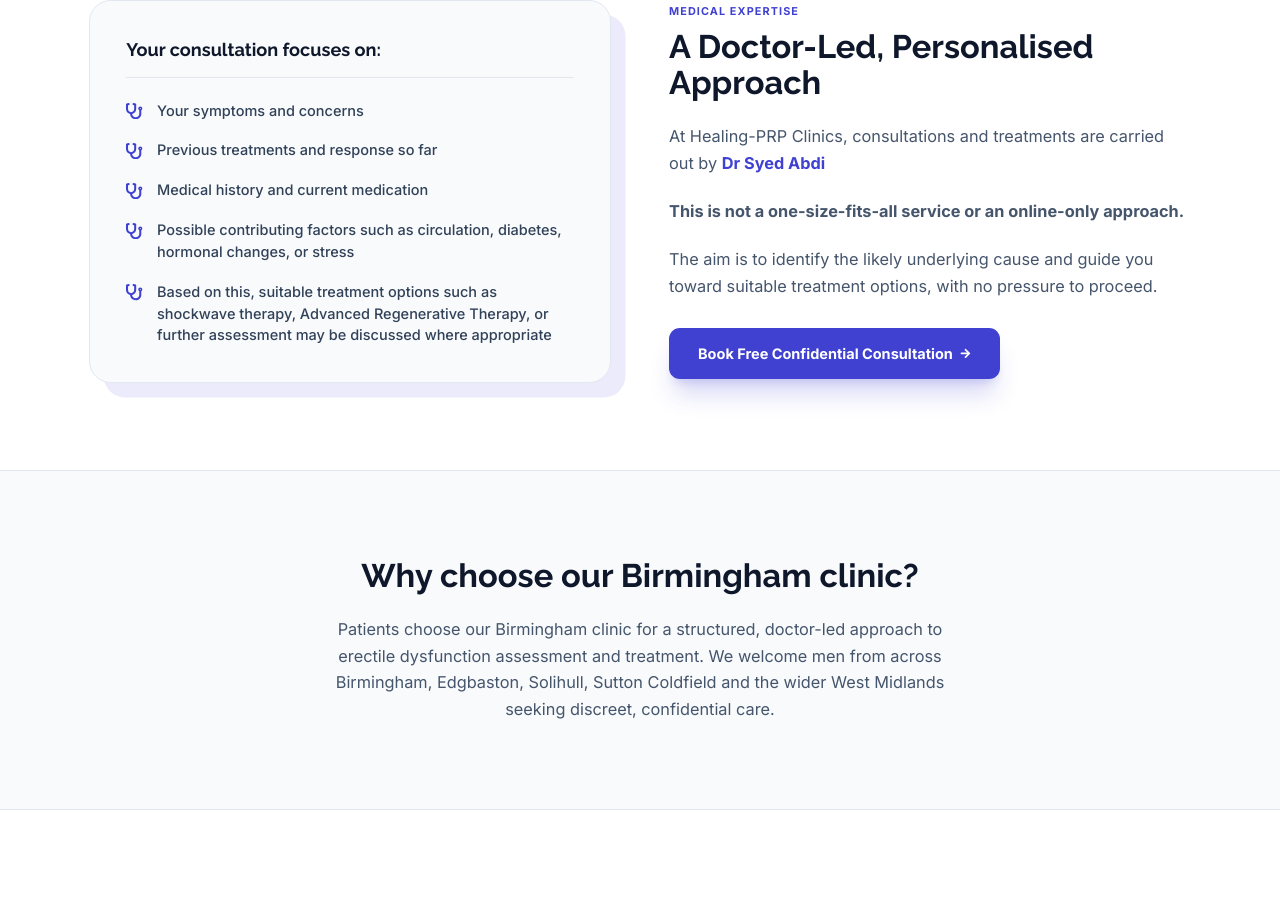
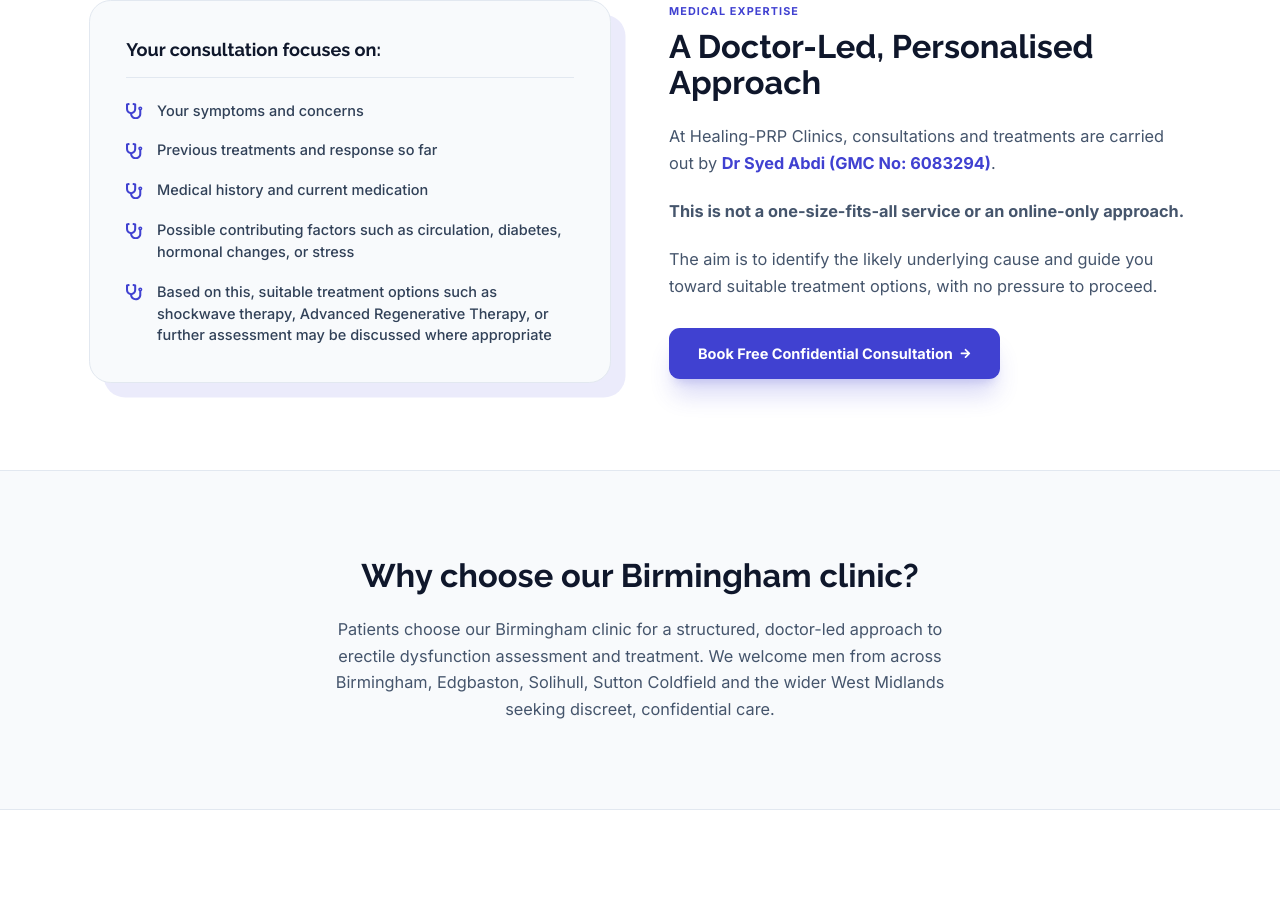
Before and after one commit to binithekid/Healing-PRP-Clinics-Preview, a Next.js app: page /birmingham/erectile-dysfunction-treatment in a window 1280 px wide. Shown: the part 1648-2548 px from the top of the page. Built offline with nearby package versions, Linux system fonts and the light colour scheme.

Commit message:
Update ErectileDysfunctionTreatmentClient.tsx

```diff
--- a/src/components/pages/ErectileDysfunctionTreatmentClient.tsx
+++ b/src/components/pages/ErectileDysfunctionTreatmentClient.tsx
@@ -402,7 +402,7 @@ export default function ErectileDysfunctionTreatmentClient({
                 </h3>
                 <div className="text-slate-600 text-lg leading-relaxed space-y-6 mb-8">
                   <p>
-                    At Healing-PRP Clinics, consultations and treatments are carried out by <strong className="text-[#4041d1] font-bold">Dr Syed Abdi</strong>
+                    At Healing-PRP Clinics, consultations and treatments are carried out by <strong className="text-[#4041d1] font-bold">Dr Syed Abdi (GMC No: 6083294)</strong>.
                   </p>
                   <p>
                     <strong>This is not a one-size-fits-all service or an online-only approach.</strong>
```
